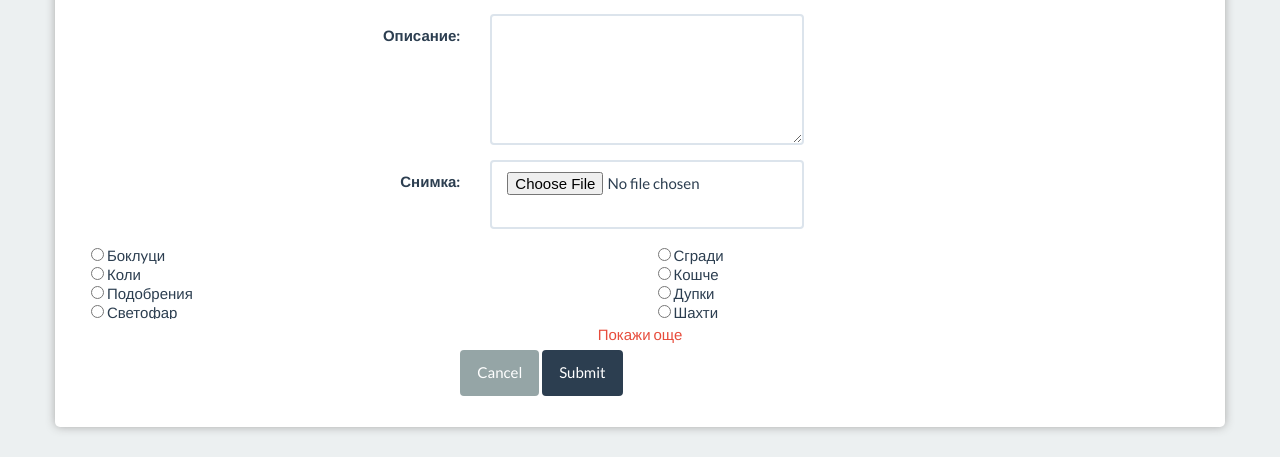
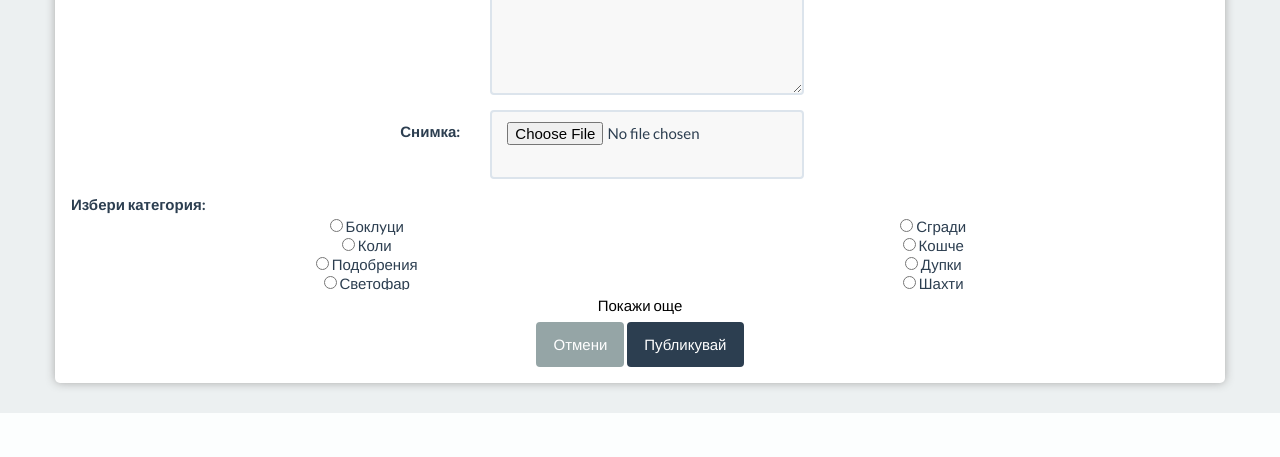
Before and after one commit to VGeorgiev1/frix, a Node server app: page /problem/create in a window 1280 px wide. Shown: the part 679-1136 px from the top of the page. After the commit the page ends 1092 px from the top, so only its background shows below. Run offline with Node 20, Linux system fonts and the light colour scheme; a user stored in the database is signed in; data comes from the database, SQL or seed files in the repository; some libraries are stand-ins or nearby versions.

Commit message:
translations and other

```diff
--- a/views/layout.hbs
+++ b/views/layout.hbs
@@ -19,7 +19,7 @@
                 </div>
                     <div class="navbar-collapse collapse">
                         <ul class="nav navbar-nav navbar-right">
-                            {{#if user}}<li><a href="/user/details">Welcome({{user.fullName}})</a></li> {{/if}}
+                            {{#if user}}<li><a href="/user/details">Добре дошли({{user.fullName}})</a></li> {{/if}}
                             <li><a href="/">Начало</a></li>
                             {{#if user.role}}
                             <li><a href="/admin/approve">Одобри кандидатура</a></li>
--- a/views/problem/allproblems.hbs
+++ b/views/problem/allproblems.hbs
@@ -61,7 +61,7 @@
                 </ul>
             </div>
             <div class="show-more">
-                <a>Покажи още</a>
+                <a style="text-decoration:none;">Покажи още</a>
             </div>
             <script src="http://code.jquery.com/ui/1.11.4/jquery-ui.js"></script>
             <script type="text/javascript" src="/javascripts/showlessmore.js"></script>
--- a/views/problem/create.hbs
+++ b/views/problem/create.hbs
@@ -1,7 +1,7 @@
 <style type="text/css">
     #map {
-        width: 70%;
-        height: 450px;
+        width: 50%;
+        height: 400px;
         display: block;
         margin: auto;
         margin-bottom: 15px;;
@@ -15,6 +15,7 @@
     }
     ul {
         list-style-type: none;
+        text-align:center;
     }
     .well{
         border-radius: 5px;
@@ -25,6 +26,9 @@
     }
     input[type="text"], textarea{
         background-color:#F8F8F8
+    }
+    a{
+        color:black;
     }
 </style>
 
@@ -39,7 +43,7 @@
                 <div class="form-group">
                     <label class="col-sm-4 control-label" for="problemTitle">Заглавие:</label>
                     <div class="col-sm-4 ">
-                        <input type="text" class="form-control" id="title" placeholder="Problem Title" name="title" required>
+                        <input type="text" class="form-control" id="title" name="title" required>
                     </div>
                 </div>
 
@@ -64,16 +68,17 @@
                 <div class="form-group">
                     <label class="col-sm-4 control-label" for="problemContent">Описание:</label>
                     <div class="col-sm-6">
-                        <textarea class="form-control" id="problemContent" rows="5" name="description" required></textarea>
+                        <textarea class="form-control" id="problemContent" rows="5" name="description" style="background-color:#F8F8F8;" required></textarea>
                     </div>
                 </div>
                 <div class="form-group">
                     <label class="col-sm-4 control-label" for="problemContent">Снимка:</label>
                     <div class="col-sm-6">
-                        <input class="form-control" id="image" type="file" name="image">
+                        <input class="form-control" id="image" type="file" name="image" style="background-color:#F8F8F8;">
                     </div>
                 </div>
                 <div>
+                    <b style="text-align:center;">Избери категория:</b>
                     <div id="tagList" class="content hideContent" tabindex="100">
                     <ul class="items">
                         {{#each tags}}
@@ -82,21 +87,17 @@
                     </ul>
                     </div>
                     <div class="show-more">
-                        <a>Покажи още</a>
+                        <a style="text-decoration:none;">Покажи още</a>
                     </div>
                     <script src="http://code.jquery.com/ui/1.11.4/jquery-ui.js"></script>
                     <script type="text/javascript" src="/javascripts/showlessmore.js"></script>
                 </div>
 
-                <div class="form-group">
-                    <div class="col-sm-4 col-sm-offset-4">
+                <div style="text-align:center;">
+                        <button type="reset" class="btn btn-default">Отмени</button>
 
-                        <button type="reset" class="btn btn-default">Cancel</button>
-
-                        <button type="submit" class="btn btn-primary">Submit</button>
-                    </div>
+                        <button type="submit" class="btn btn-primary">Публикувай</button>
                 </div>
-
             </fieldset>
         </form>
     </div>
```
Also changed, not shown: views/details.hbs (+11 -7 lines).
